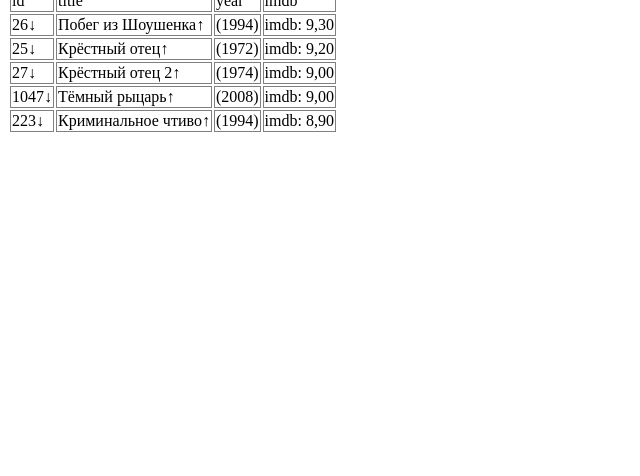
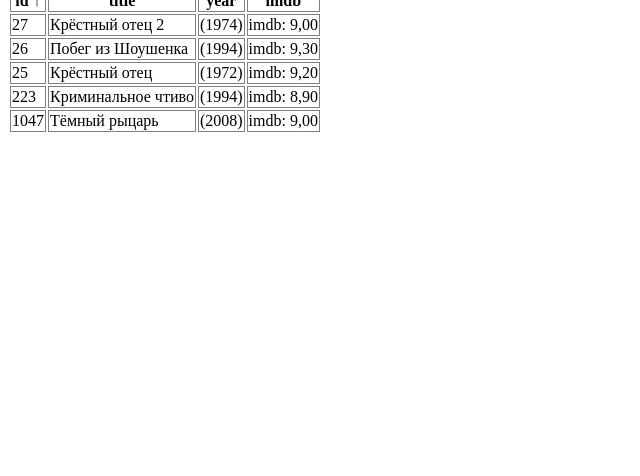
Before and after one commit to iIgor2022/ahj_sorting_data_attr, a website built with webpack: page src/index.html in a window 1280 px wide. Shown: the part 324-800 px from the top of the page, without its empty margins (0-640 px from the left). Built offline with nearby package versions, Linux system fonts and the light colour scheme.

Commit message:
Not finished

```diff
--- a/src/css/style.css
+++ b/src/css/style.css
@@ -2,7 +2,7 @@
   color: #999;
 }
 
-td {
+td, th {
   border: 1px solid #808080;
   color: #000;
 }
--- a/src/js/app.js
+++ b/src/js/app.js
@@ -3,35 +3,37 @@
     this.movies_list = data;
     this.table = 0;
     this.createTable();
-    this.readData(data);
+    this.appendRows(this.movies_list);
   }
 
   createTable() {
     this.table = document.createElement("table");
+    this.table.innerHTML = "<thead><tr class='table-header'></tr><tbody></tbody>";
     document.querySelector("body").appendChild(this.table);
-    const row = document.createElement("tr");
-    row.classList.add("table-header");
-    this.table.appendChild(row);
+    const tableHeader = document.querySelector("tr");
     for (const title of ["id", "title", "year", "imdb"]) {
-      const cell = document.createElement("td");
-      cell.classList.add(title);
-      cell.innerText = title;
-      row.appendChild(cell);
+      tableHeader.innerHTML += `<th class="head-title">${title}</th>`;
     }
   }
 
-  readData(list) {
+  appendRows(list) {
     for (const item of list) {
+      this.table.tBodies[0].append(this.createRow(item));
+    }
+  }
+
+  createRow(item) {
     const row = document.createElement("tr");
     row.dataset.id = item.id;
     row.dataset.title = item.title;
     row.dataset.year = item.year;
     row.dataset.imdb = item.imdb;
+    row.classList.add("data");
     let cell = document.createElement("td");
-      cell.innerText = `${item.id}\u2193`;
+    cell.innerText = item.id;
     row.appendChild(cell);
     cell = document.createElement("td");
-      cell.innerText = `${item.title}\u2191`;
+    cell.innerText = item.title;
     row.appendChild(cell);
     cell = document.createElement("td");
     cell.innerText = `(${item.year})`;
@@ -39,16 +41,51 @@
     cell = document.createElement("td");
     cell.innerText = `imdb: ${new Intl.NumberFormat("ru", {
       style: "decimal",
-        minimumFractionDigits: 2
+      minimumFractionDigits: 2,
     }).format(item.imdb)}`;
     row.appendChild(cell);
-      this.table.appendChild(row);
-    }
+    return row;
   }
 
   sort() {
     setInterval(() => {
-
+      const header = Array.from(document.querySelectorAll(".head-title"));
+      const cell = document.querySelector(".sort");
+      const f = header.indexOf(cell);
+      if (cell == null) {
+        header[0].classList.add("sort");
+        header[0].dataset.sort = "ascending";
+        header[0].innerText += " \u2193";
+      } else {
+        if (cell.dataset.sort == "ascending") {
+          cell.dataset.sort = "descending";
+          cell.innerText = this.replaceArrow(cell.innerText);
+        }
+      }
+      this.sortRows(0, "ascending");
     }, 2000);
   }
+
+  replaceArrow(text) {
+    return `${text.slice(0, text.length - 6)} \u2191`;
   }
+
+  sortRows(fieldNumber, order) {
+    const table = document.querySelector("table");
+    let sortedRows = Array.from(table.rows).slice(1);
+    if (order == "ascending") {
+      sortedRows.sort((rowA, rowB) =>
+        rowA.cells[fieldNumber].innerText < rowB.cells[fieldNumber].innerText
+          ? 1
+          : -1
+      );
+    } else {
+      sortedRows.sort((rowA, rowB) =>
+        rowA.cells[fieldNumber].innerText > rowB.cells[fieldNumber].innerText
+          ? 1
+          : -1
+      );
+    }
+    table.tBodies[0].append(...sortedRows);
+  }
+}
```
Lines whose indentation alone changed are shown as unchanged.
